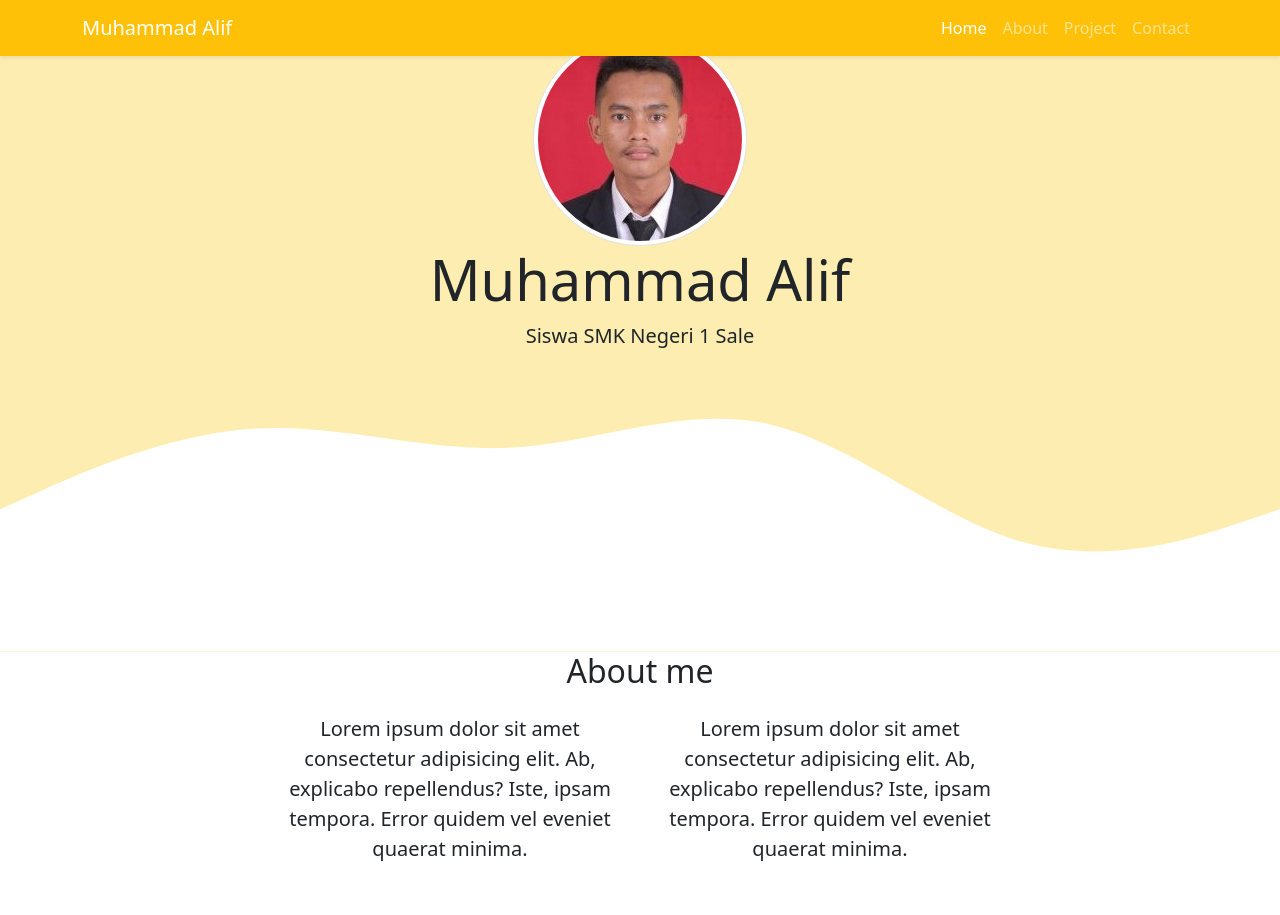
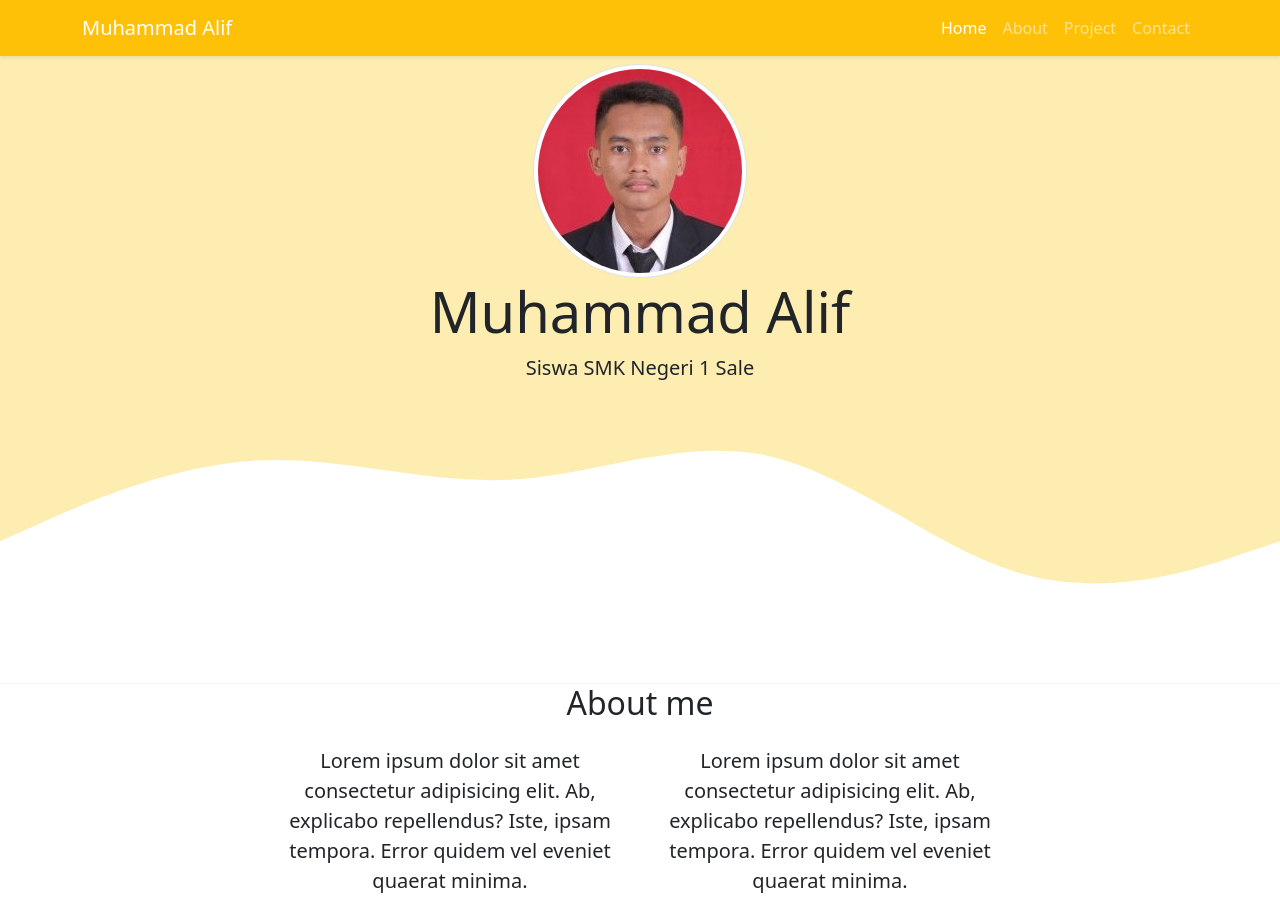
Before and after one commit to alip-nf/Alif-nf.github.io, a plain HTML site: page index.html in a window 1280 px wide. Shown: the top 915 px of the page. Drawn offline with nearby package versions, Linux system fonts and the light colour scheme.

Commit message:
menmabahkan padding body

```diff
--- a/style.css
+++ b/style.css
@@ -1,5 +1,5 @@
 .jumbotron {
-  padding-top: 2rem;
+  padding-top: 4rem;
   background-color: #fdedb0;
 }
 
```
